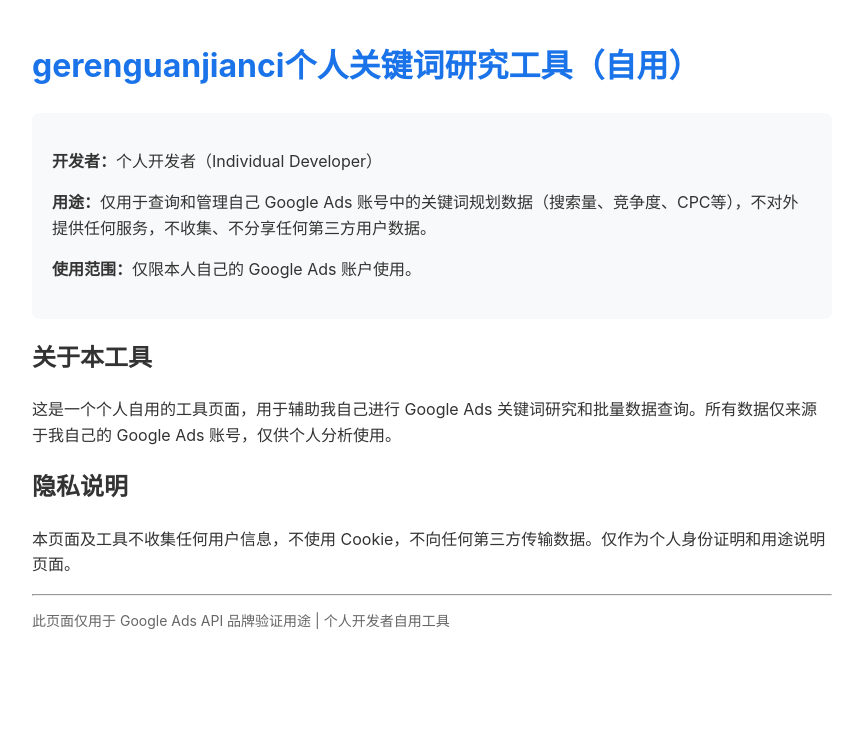
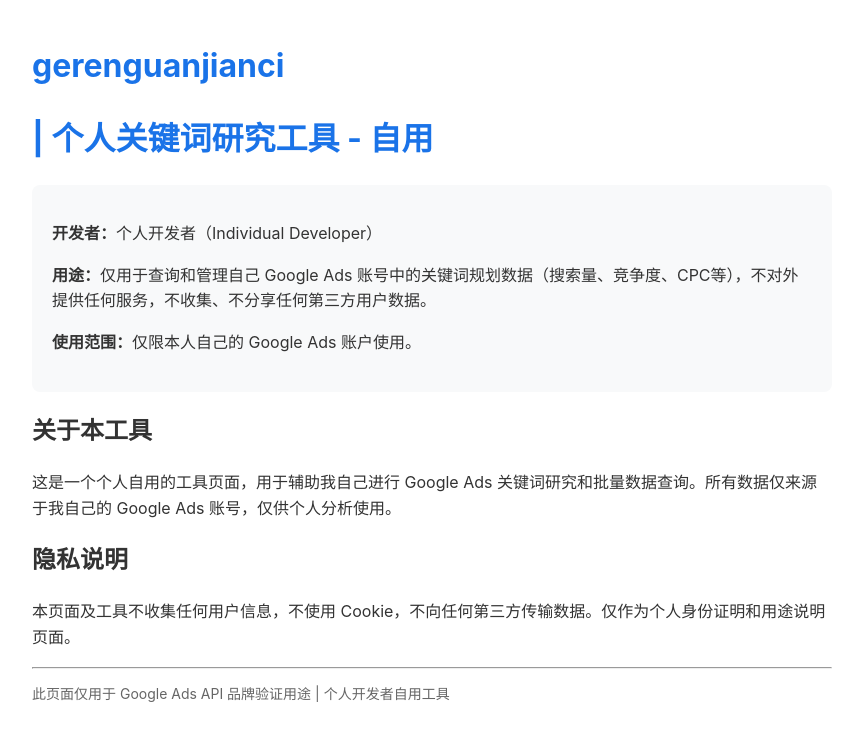
Before and after one commit to gilbertocloptonq377-hub/ads-keyword-tool, a plain HTML site: page index.html in a window 1280 px wide. Shown: the whole page, without its empty margins (208-1071 px from the left). Drawn offline with Linux system fonts and the light colour scheme.

Commit message:
Update index.html

```diff
--- a/index.html
+++ b/index.html
@@ -3,7 +3,7 @@
 <head>
   <meta charset="UTF-8">
   <meta name="viewport" content="width=device-width, initial-scale=1.0">
-  <title>gerenguanjianci | 个人关键词研究工具 - 自用</title>
+  <title>gerenguanjianci</title>
   <style>
     body { font-family: -apple-system, BlinkMacSystemFont, "Segoe UI", Roboto, sans-serif; max-width: 800px; margin: 40px auto; padding: 0 20px; line-height: 1.6; color: #333; }
     h1 { color: #1a73e8; }
@@ -11,7 +11,8 @@
   </style>
 </head>
 <body>
-  <h1>gerenguanjianci个人关键词研究工具（自用）</h1>
+  <h1>gerenguanjianci</h1>
+  <h1>| 个人关键词研究工具 - 自用</h1>
 
   <div class="box">
     <p><strong>开发者：</strong>个人开发者（Individual Developer）</p>
```
